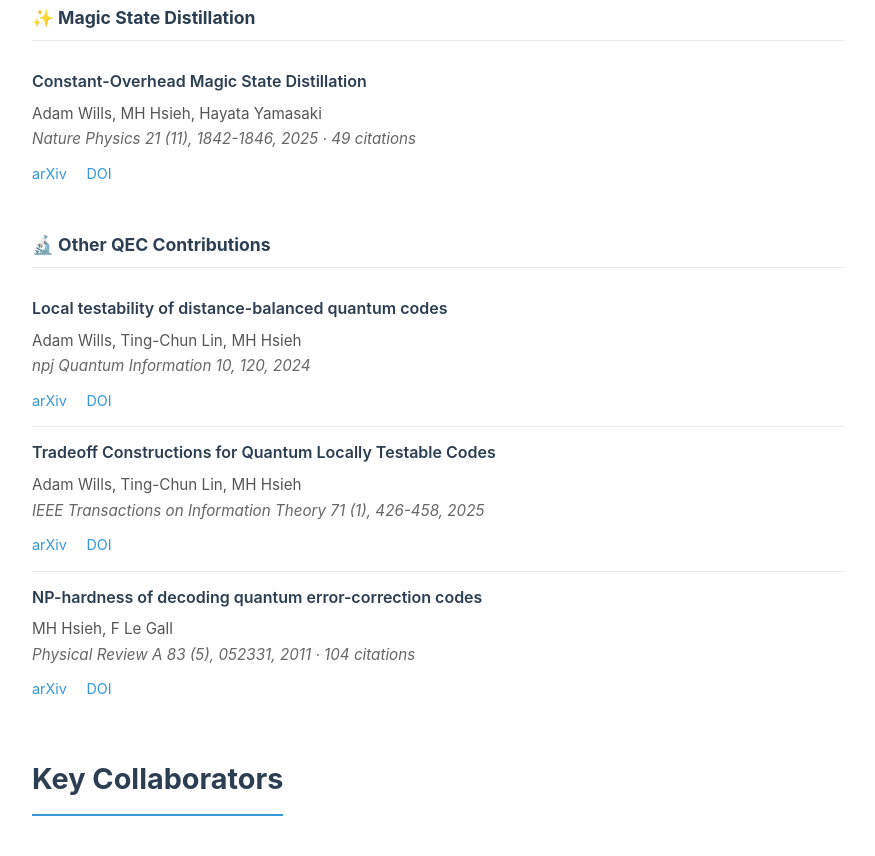
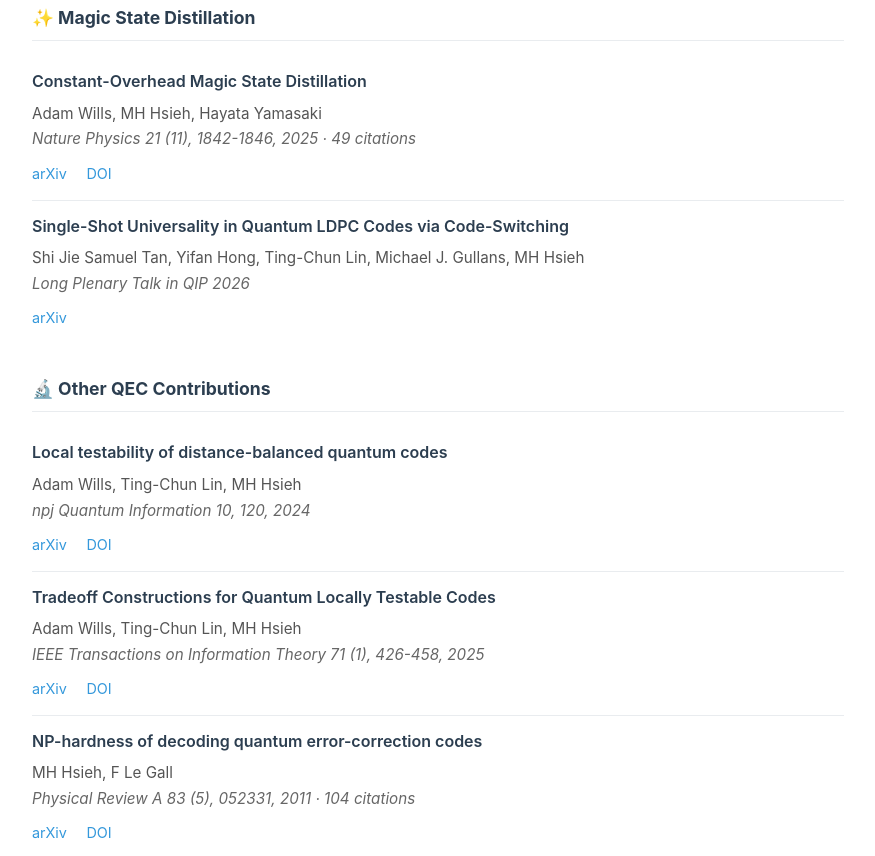
Before and after one commit to minhsiuh/minhsiuh.github.io, a plain HTML site: page research-qec.html in a window 1280 px wide. Shown: the part 3167-4023 px from the top of the page, without its empty margins (28-903 px from the left). Drawn offline with Linux system fonts and the light colour scheme.

Commit message:
Add 'Single-Shot Universality in Quantum LDPC Codes via Code-Switching' (QIP 2026 Long Plenary) to Magic State Distillation

```diff
--- a/research-qec.html
+++ b/research-qec.html
@@ -756,6 +756,14 @@
                                 <a href="https://doi.org/10.1038/s41567-025-03026-0" target="_blank" rel="noopener">DOI</a>
                             </div>
                         </li>
+                        <li>
+                            <div class="pub-title">Single-Shot Universality in Quantum LDPC Codes via Code-Switching</div>
+                            <div class="pub-authors">Shi Jie Samuel Tan, Yifan Hong, Ting-Chun Lin, Michael J. Gullans, MH Hsieh</div>
+                            <div class="pub-venue">Long Plenary Talk in QIP 2026</div>
+                            <div class="pub-links">
+                                <a href="https://arxiv.org/abs/2510.08552" target="_blank" rel="noopener">arXiv</a>
+                            </div>
+                        </li>
                     </ul>
                 </div>
 
```
